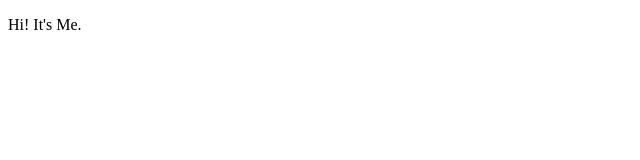
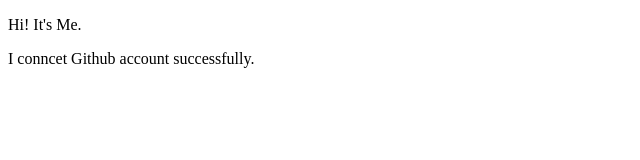
Before and after one commit to AbirMahmudICT/first, a plain HTML site: page first.html in a window 1280 px wide. Shown: the whole page, without its empty margins (0-640 px from the left). Drawn offline with Linux system fonts and the light colour scheme.

Commit message:
Changes!

```diff
--- a/first.html
+++ b/first.html
@@ -7,5 +7,6 @@
 </head>
 <body>
     <P>Hi! It's Me.</P>
+    <p>I conncet Github account successfully.</p>
 </body>
 </html>
```
